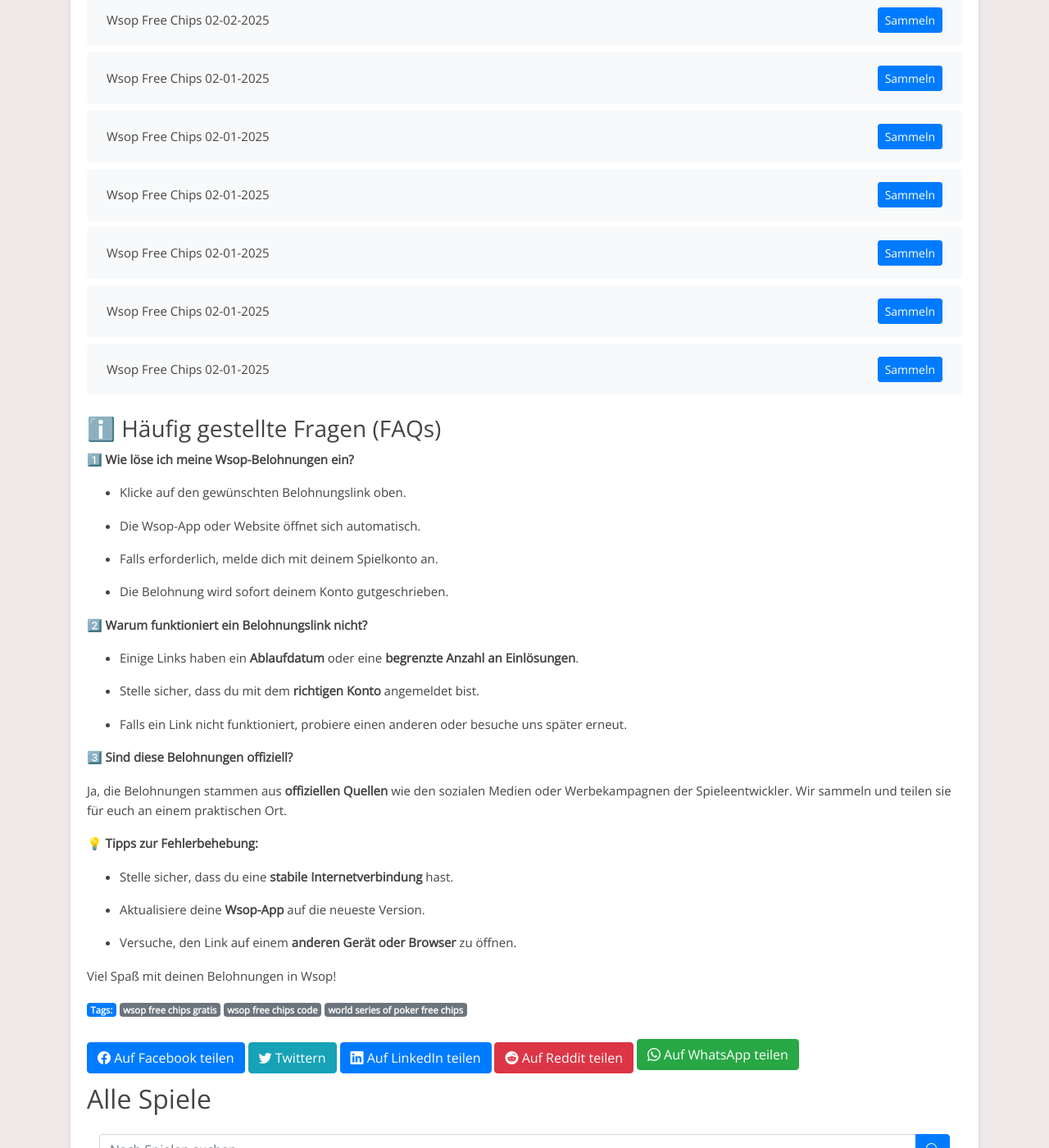
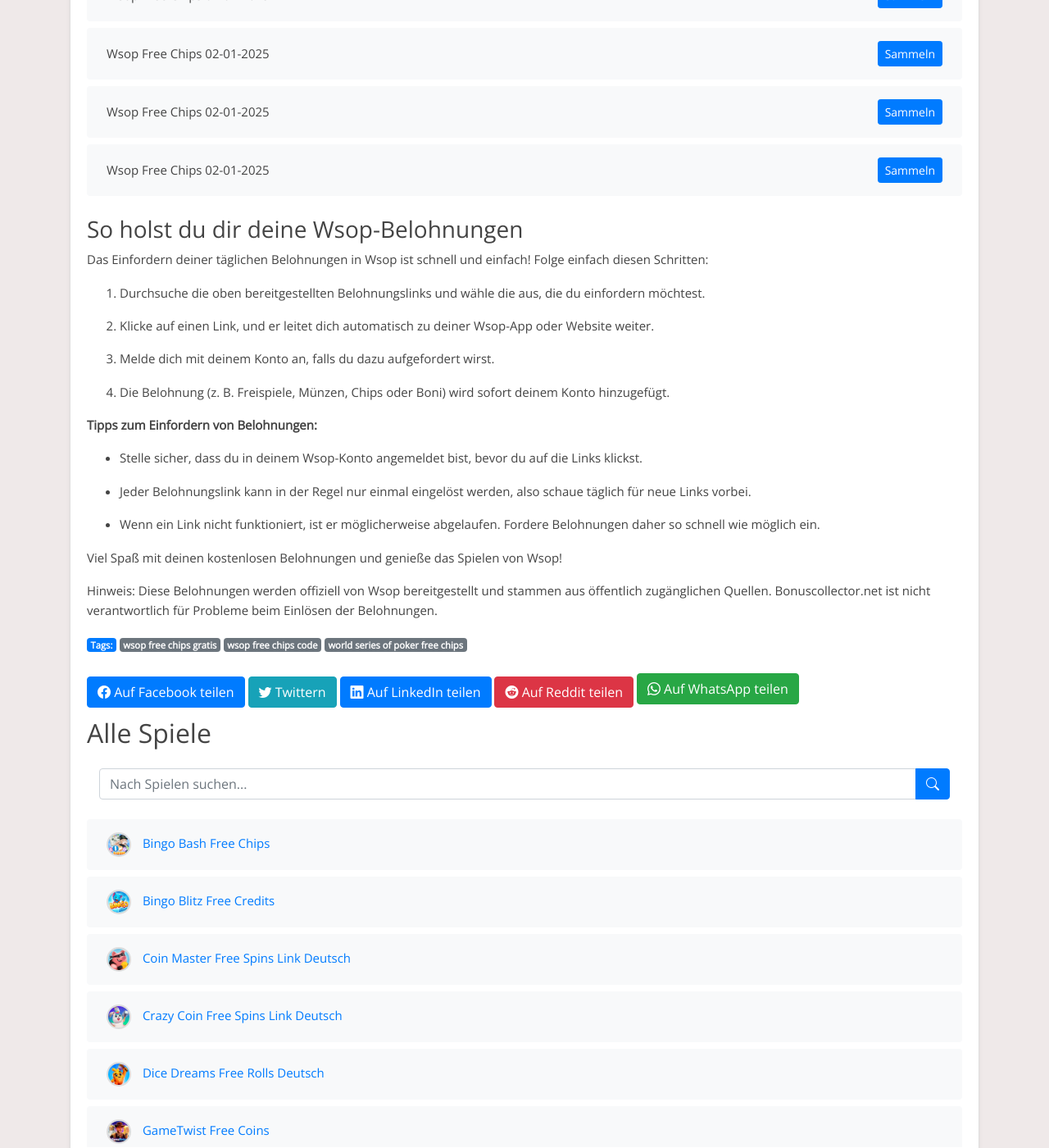
Before and after one commit to Prollad99/bs-de, a Jekyll site: the page built from _posts/2025-01-20-wsop.md, in a window 1280 px wide and 1400 px high, scrolled down 7477 px. Shown: the whole window at 82% size. Built offline with Jekyll 4.4.1, drawn with Linux system fonts in a browser that asks for light colours; some of the changed text lies outside the part shown.

Commit message:
Aktualisiere wsop-Belohnungslinks, Inhalte und Änderungsdatum

```diff
--- a/_includes/wsop_footer.html
+++ b/_includes/wsop_footer.html
@@ -1,38 +1,27 @@
-### ℹ️ Häufig gestellte Fragen (FAQs)
+### So holst du dir deine Wsop-Belohnungen
 
 
-**1️⃣ Wie löse ich meine Wsop-Belohnungen ein?**
+Das Einfordern deiner täglichen Belohnungen in Wsop ist schnell und einfach! Folge einfach diesen Schritten:
 
-- Klicke auf den gewünschten Belohnungslink oben.
+1. Durchsuche die oben bereitgestellten Belohnungslinks und wähle die aus, die du einfordern möchtest.
 
-- Die Wsop-App oder Website öffnet sich automatisch.
+2. Klicke auf einen Link, und er leitet dich automatisch zu deiner Wsop-App oder Website weiter.
 
-- Falls erforderlich, melde dich mit deinem Spielkonto an.
+3. Melde dich mit deinem Konto an, falls du dazu aufgefordert wirst.
 
-- Die Belohnung wird sofort deinem Konto gutgeschrieben.
+4. Die Belohnung (z. B. Freispiele, Münzen, Chips oder Boni) wird sofort deinem Konto hinzugefügt.
 
 
-**2️⃣ Warum funktioniert ein Belohnungslink nicht?**
+**Tipps zum Einfordern von Belohnungen:**
 
-- Einige Links haben ein **Ablaufdatum** oder eine **begrenzte Anzahl an Einlösungen**.
+- Stelle sicher, dass du in deinem Wsop-Konto angemeldet bist, bevor du auf die Links klickst.
 
-- Stelle sicher, dass du mit dem **richtigen Konto** angemeldet bist.
+- Jeder Belohnungslink kann in der Regel nur einmal eingelöst werden, also schaue täglich für neue Links vorbei.
 
-- Falls ein Link nicht funktioniert, probiere einen anderen oder besuche uns später erneut.
+- Wenn ein Link nicht funktioniert, ist er möglicherweise abgelaufen. Fordere Belohnungen daher so schnell wie möglich ein.
 
 
-**3️⃣ Sind diese Belohnungen offiziell?**
-
-Ja, die Belohnungen stammen aus **offiziellen Quellen** wie den sozialen Medien oder Werbekampagnen der Spieleentwickler. Wir sammeln und teilen sie für euch an einem praktischen Ort.
+Viel Spaß mit deinen kostenlosen Belohnungen und genieße das Spielen von Wsop!
 
 
-**💡 Tipps zur Fehlerbehebung:**
-
-- Stelle sicher, dass du eine **stabile Internetverbindung** hast.
-
-- Aktualisiere deine **Wsop-App** auf die neueste Version.
-
-- Versuche, den Link auf einem **anderen Gerät oder Browser** zu öffnen.
-
-
-Viel Spaß mit deinen Belohnungen in Wsop!
+Hinweis: Diese Belohnungen werden offiziell von Wsop bereitgestellt und stammen aus öffentlich zugänglichen Quellen. Bonuscollector.net ist nicht verantwortlich für Probleme beim Einlösen der Belohnungen.
--- a/_includes/wsop_post.html
+++ b/_includes/wsop_post.html
@@ -1,29 +1,13 @@
-## Wsop – Tägliche Belohnungen & Tipps
+Entdecke tägliche Wsop-Belohnungen!
 
 
-**Hol dir täglich exklusive Belohnungen für Wsop!** Wir stellen dir die neuesten Bonuslinks bereit, mit denen du Freispiele, Münzen, Chips und andere Belohnungen sammeln kannst.
+Bist du ein Fan von Wsop und möchtest dein Spielerlebnis verbessern? Du bist hier genau richtig! Diese Seite ist allen Wsop-Enthusiasten gewidmet, die täglich kostenlose Belohnungen einfordern möchten. Hier findest du die neuesten Links, um Freispiele, Münzen, Chips und andere spannende Boni zu sammeln, damit du das Spiel noch mehr genießen kannst.
 
 
-### 🎮 Was ist Wsop?
-
-Wsop ist ein spannendes und unterhaltsames Spiel, das Millionen von Spielern weltweit begeistert. Es bietet tägliche Herausforderungen, Events und Belohnungen, die dein Spielerlebnis verbessern.
+Wsop ist ein unterhaltsames Spiel, das von Millionen geliebt wird. Ob du höhere Level erreichen oder einfach nur den Nervenkitzel genießen möchtest – unsere täglichen Belohnungslinks halten dich im Spiel.
 
 
-### 🏆 Warum solltest du Belohnungen einlösen?
-
-- **Mehr Spielzeit** – Genieße das Spiel ohne Unterbrechungen.
-
-- **Schneller Fortschritt** – Steige schneller auf und schalte neue Inhalte frei.
-
-- **Events optimal nutzen** – Einige Boni sind nur für kurze Zeit verfügbar!
+Hinweis: Wsop ist eine kostenlose App, die ausschließlich zu Unterhaltungszwecken entwickelt wurde. Bonuscollector.net ist eine unabhängige Plattform und steht in keiner Verbindung zu den Entwicklern oder Eigentümern von Wsop.
 
 
-### 💡 Pro Tipp:
-
-„Speichere deine Belohnungen für besondere Events oder Herausforderungen, um den maximalen Vorteil zu erzielen!“
-
-
-Bleib dran und sichere dir täglich deine Wsop-Belohnungen!
-
-
-*Hinweis: Bonuscollector.net steht in keiner Verbindung zu den Entwicklern von Wsop. Alle Links stammen aus offiziellen Quellen.*
+Schau täglich vorbei, um sicherzustellen, dass du keine Belohnung verpasst!
```
